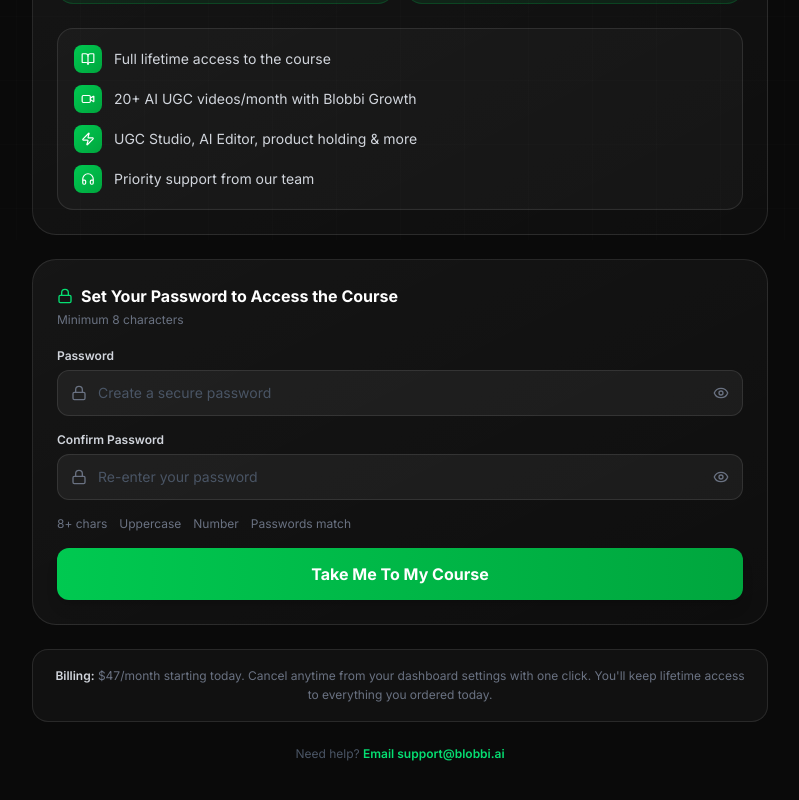
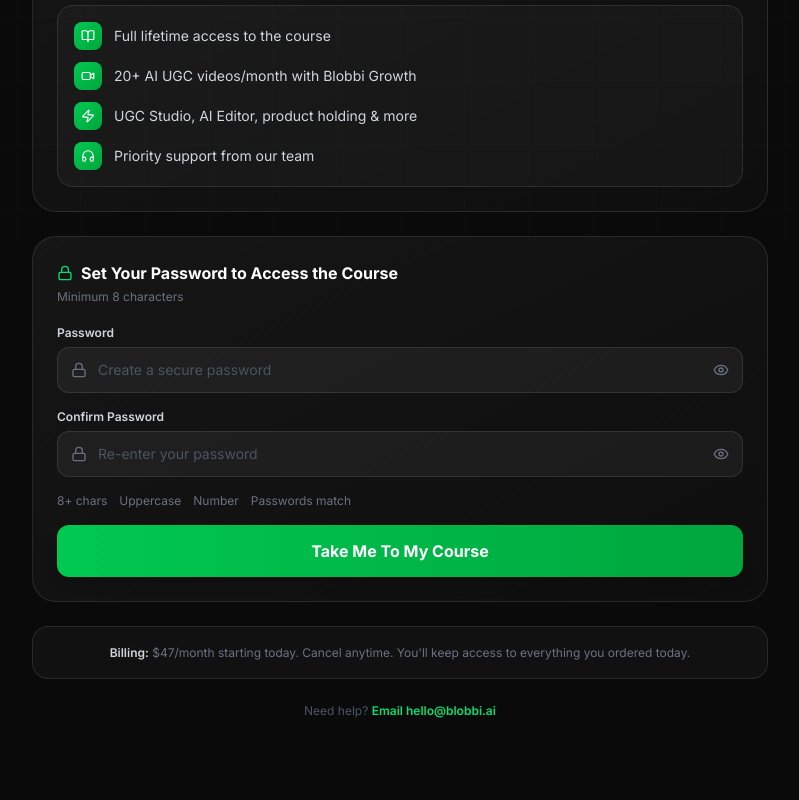
Before and after one commit to A-BMT02/aiugc, a Next.js app: page /upsell-trial in a window 1280 px wide. Shown: the part 560-1360 px from the top of the page, without its empty margins (240-1039 px from the left). After the commit the page ends 1327 px from the top, so only its background shows below. Built offline with nearby package versions, Linux system fonts and the light colour scheme; no server answers.

Commit message:
upsell-trial: fix email, shorten notice and billing copy
Co-Authored-By: Claude Sonnet 4.6 <noreply@anthropic.com>

```diff
--- a/app/upsell-trial/page.js
+++ b/app/upsell-trial/page.js
@@ -77,7 +77,7 @@ export default function UpsellTrialPage() {
         {/* ── NOTICE CARD ── */}
         <div className="bg-green-500/10 border border-green-500/30 rounded-2xl p-5 mb-6">
           <p className="text-green-100 text-sm leading-relaxed">
-            <span className="font-bold text-green-400">Important:</span> You can cancel your Growth subscription at any time from the settings tab inside the course portal — no calls, no hassle, one click.
+            <span className="font-bold text-green-400">Important:</span> You can cancel your Growth subscription at any time.
           </p>
         </div>
 
@@ -208,7 +208,7 @@ export default function UpsellTrialPage() {
         {/* ── BILLING INFO ── */}
         <div className="bg-white/[0.03] border border-white/10 rounded-2xl p-4 mb-6 text-center">
           <p className="text-gray-500 text-xs leading-relaxed">
-            <span className="text-gray-300 font-semibold">Billing:</span> $47/month starting today. Cancel anytime from your dashboard settings with one click. You'll keep lifetime access to everything you ordered today.
+            <span className="text-gray-300 font-semibold">Billing:</span> $47/month starting today. Cancel anytime. You'll keep access to everything you ordered today.
           </p>
         </div>
 
@@ -216,8 +216,8 @@ export default function UpsellTrialPage() {
         <div className="text-center">
           <p className="text-gray-600 text-xs">
             Need help?{' '}
-            <a href="mailto:support@blobbi.ai" className="text-green-400 hover:text-green-300 transition font-semibold">
-              Email support@blobbi.ai
+            <a href="mailto:hello@blobbi.ai" className="text-green-400 hover:text-green-300 transition font-semibold">
+              Email hello@blobbi.ai
             </a>
           </p>
         </div>
```
